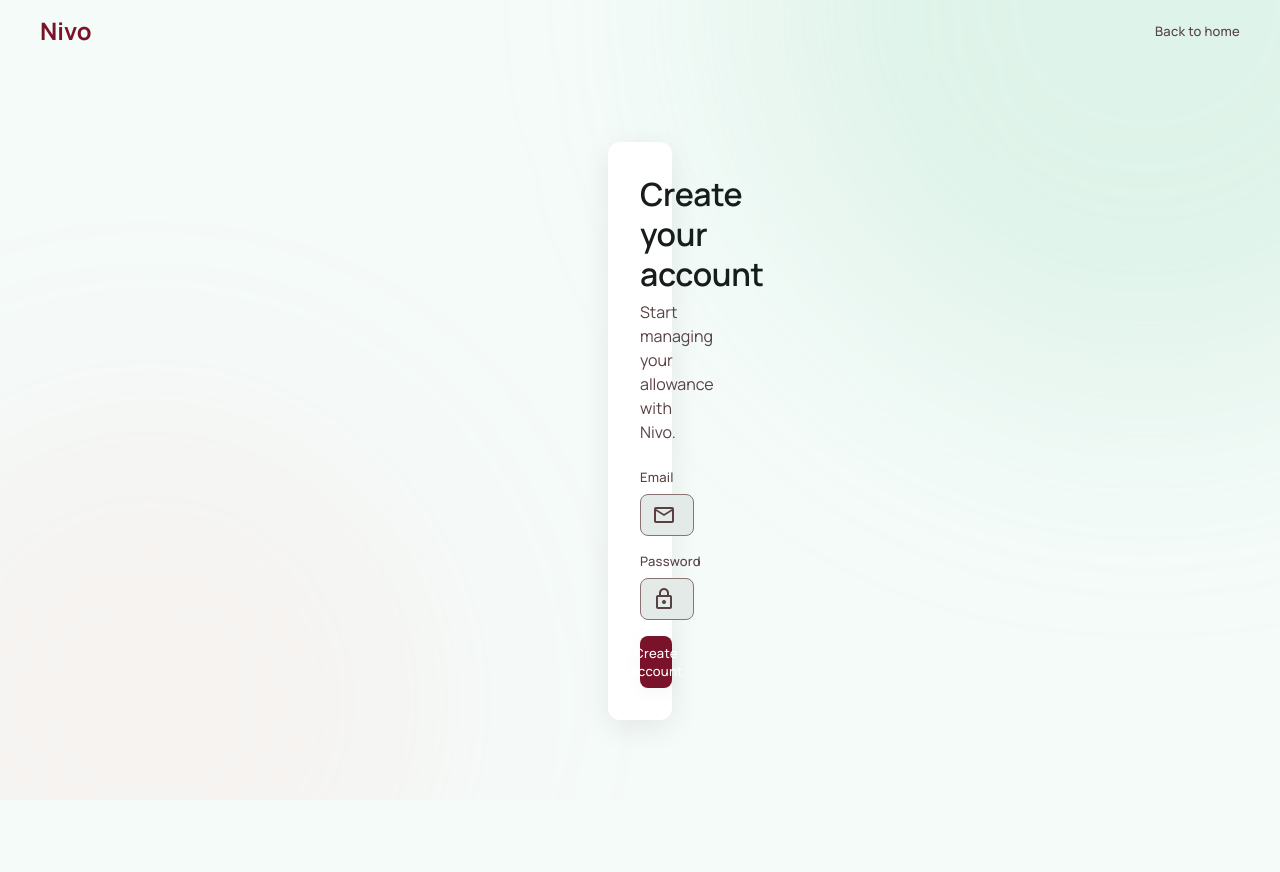
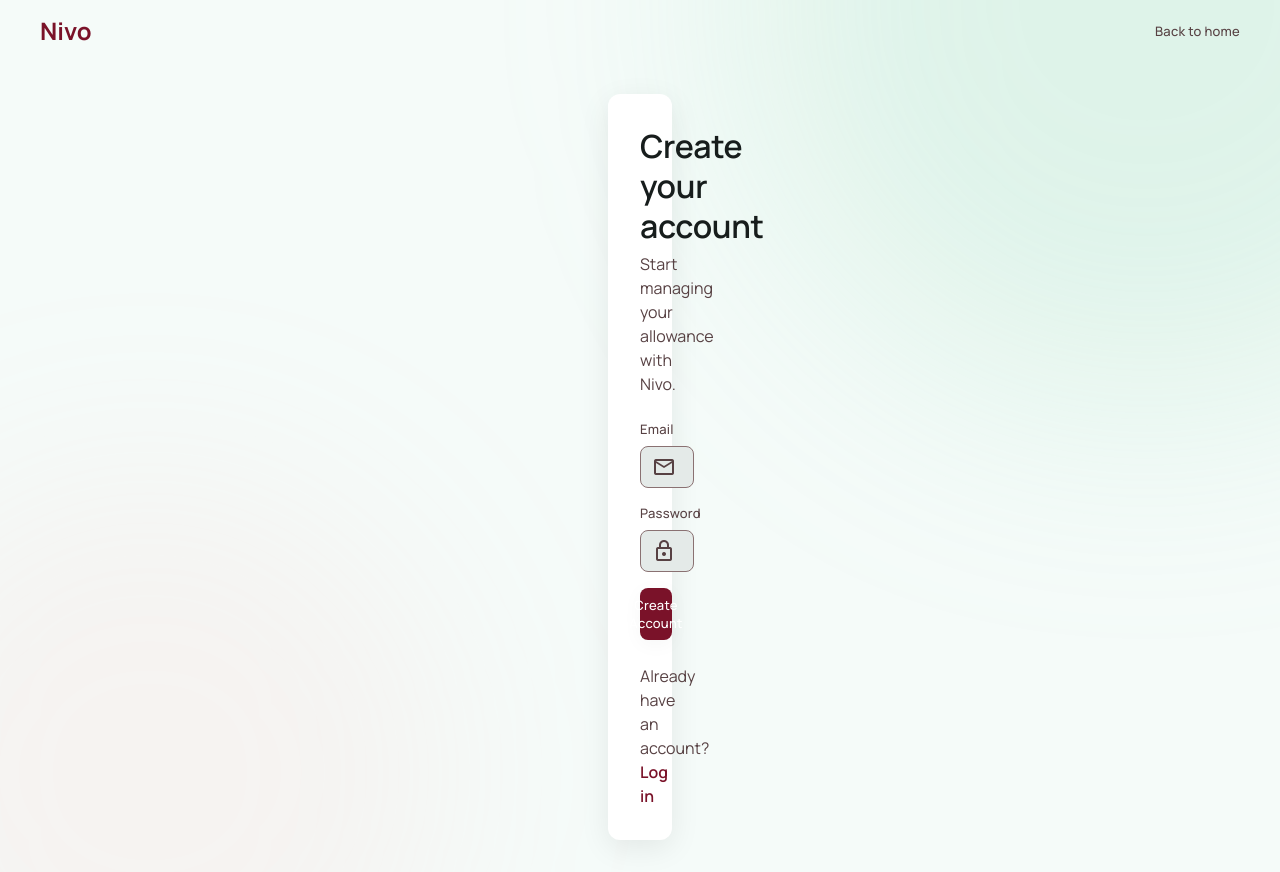
Before and after one commit to HameedSalahuddin/Nivo, a Next.js app: page /signup in a window 1280 px wide. Before the commit the page ends 800 px from the top, so only its background shows below. Built offline with nearby package versions, Linux system fonts and the light colour scheme.

Commit message:
feat: polish auth screens and remove logo favicon

```diff
--- a/src/app/(auth)/login/page.tsx
+++ b/src/app/(auth)/login/page.tsx
@@ -1,3 +1,4 @@
+import Link from "next/link";
 import { Card } from "@/components/ui/Card";
 import { LoginForm } from "./login-form";
 
@@ -9,10 +10,19 @@ export default function LoginPage() {
           Welcome back
         </h1>
         <p className="font-body-md text-body-md text-on-surface-variant">
-          Log in to your Nivo account.
+          Manage your allowance with Nivo.
         </p>
       </div>
       <LoginForm />
+      <div className="mt-6 text-center">
+        <Link
+          href="/signup"
+          className="font-body-md text-body-md text-on-surface-variant transition-colors hover:text-sangria-deep"
+        >
+          Don&apos;t have an account?{" "}
+          <span className="font-semibold text-sangria-deep">Sign up</span>
+        </Link>
+      </div>
     </Card>
   );
 }
--- a/src/app/(auth)/signup/page.tsx
+++ b/src/app/(auth)/signup/page.tsx
@@ -1,3 +1,4 @@
+import Link from "next/link";
 import { Card } from "@/components/ui/Card";
 import { SignUpForm } from "./signup-form";
 
@@ -13,6 +14,15 @@ export default function SignUpPage() {
         </p>
       </div>
       <SignUpForm />
+      <div className="mt-6 text-center">
+        <Link
+          href="/login"
+          className="font-body-md text-body-md text-on-surface-variant transition-colors hover:text-sangria-deep"
+        >
+          Already have an account?{" "}
+          <span className="font-semibold text-sangria-deep">Log in</span>
+        </Link>
+      </div>
     </Card>
   );
 }
--- a/src/app/layout.tsx
+++ b/src/app/layout.tsx
@@ -11,7 +11,6 @@ export const metadata: Metadata = {
   title: "Nivo",
   description:
     "Track your monthly allowance, create budget branches, and record expenses.",
-  icons: { icon: "/logo.png" },
 };
 
 export default function RootLayout({ children }: LayoutProps<"/">) {
```
